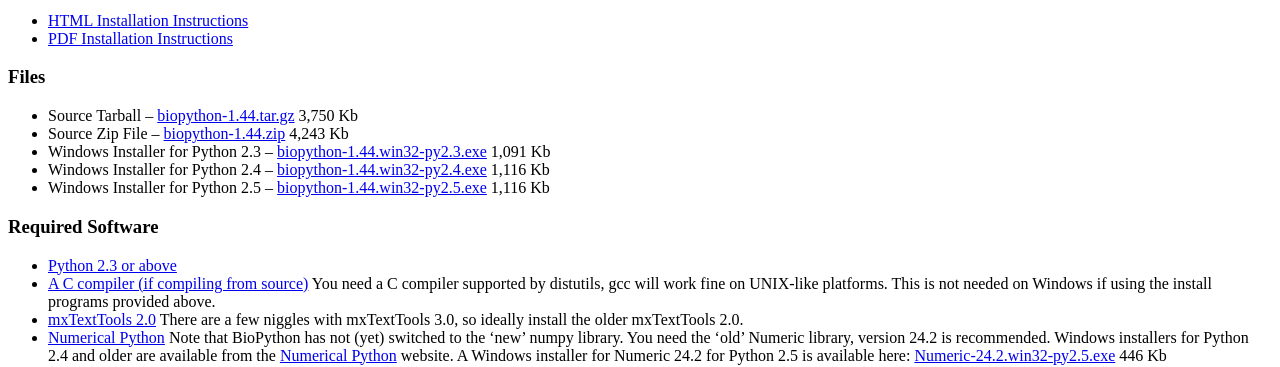
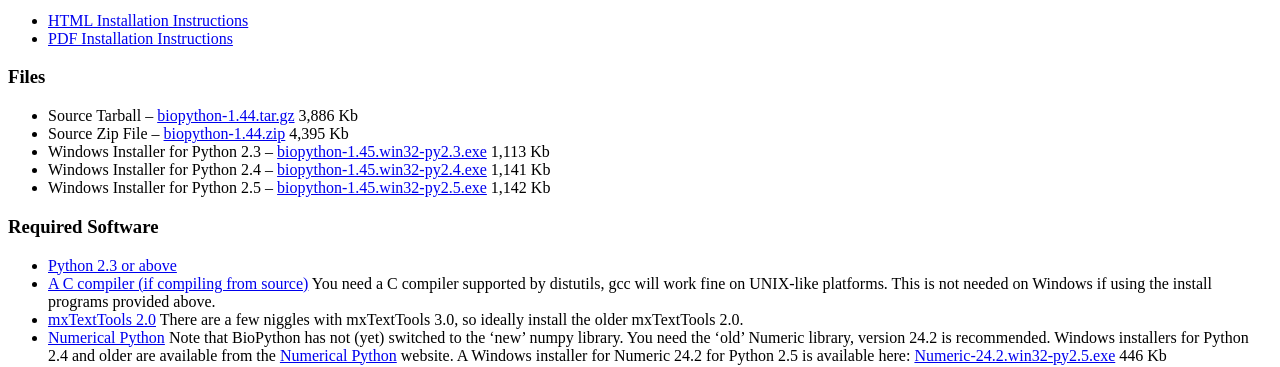
Before and after one commit to biopython/biopython.github.io, a Jekyll site: the page built from wiki/Download.md, in a window 1280 px wide and 900 px high. Shown: the part 204-571 px from the top of the window. Built offline with Jekyll 4.4.1, drawn with Linux system fonts in a browser that asks for light colours.

Commit message:
/* Files */

```diff
--- a/wiki/Download.md
+++ b/wiki/Download.md
@@ -19,20 +19,20 @@ See also [What's new](http://biopython.open-bio.org/SRC/biopython/NEWS).
 ### Files
 
 -   Source Tarball --
-    [biopython-1.44.tar.gz](http://biopython.org/DIST/biopython-1.44.tar.gz)
-    3,750 Kb
+    [biopython-1.44.tar.gz](http://biopython.org/DIST/biopython-1.45.tar.gz)
+    3,886 Kb
 -   Source Zip File --
-    [biopython-1.44.zip](http://biopython.org/DIST/biopython-1.44.zip)
-    4,243 Kb
+    [biopython-1.44.zip](http://biopython.org/DIST/biopython-1.45.zip)
+    4,395 Kb
 -   Windows Installer for Python 2.3 --
-    [biopython-1.44.win32-py2.3.exe](http://biopython.org/DIST/biopython-1.44.win32-py2.3.exe)
-    1,091 Kb
+    [biopython-1.45.win32-py2.3.exe](http://biopython.org/DIST/biopython-1.44.win32-py2.3.exe)
+    1,113 Kb
 -   Windows Installer for Python 2.4 --
-    [biopython-1.44.win32-py2.4.exe](http://biopython.org/DIST/biopython-1.44.win32-py2.4.exe)
-    1,116 Kb
+    [biopython-1.45.win32-py2.4.exe](http://biopython.org/DIST/biopython-1.44.win32-py2.4.exe)
+    1,141 Kb
 -   Windows Installer for Python 2.5 --
-    [biopython-1.44.win32-py2.5.exe](http://biopython.org/DIST/biopython-1.44.win32-py2.5.exe)
-    1,116 Kb
+    [biopython-1.45.win32-py2.5.exe](http://biopython.org/DIST/biopython-1.44.win32-py2.5.exe)
+    1,142 Kb
 
 ### Required Software
 
```
Also changed, not shown: 1 other file.
